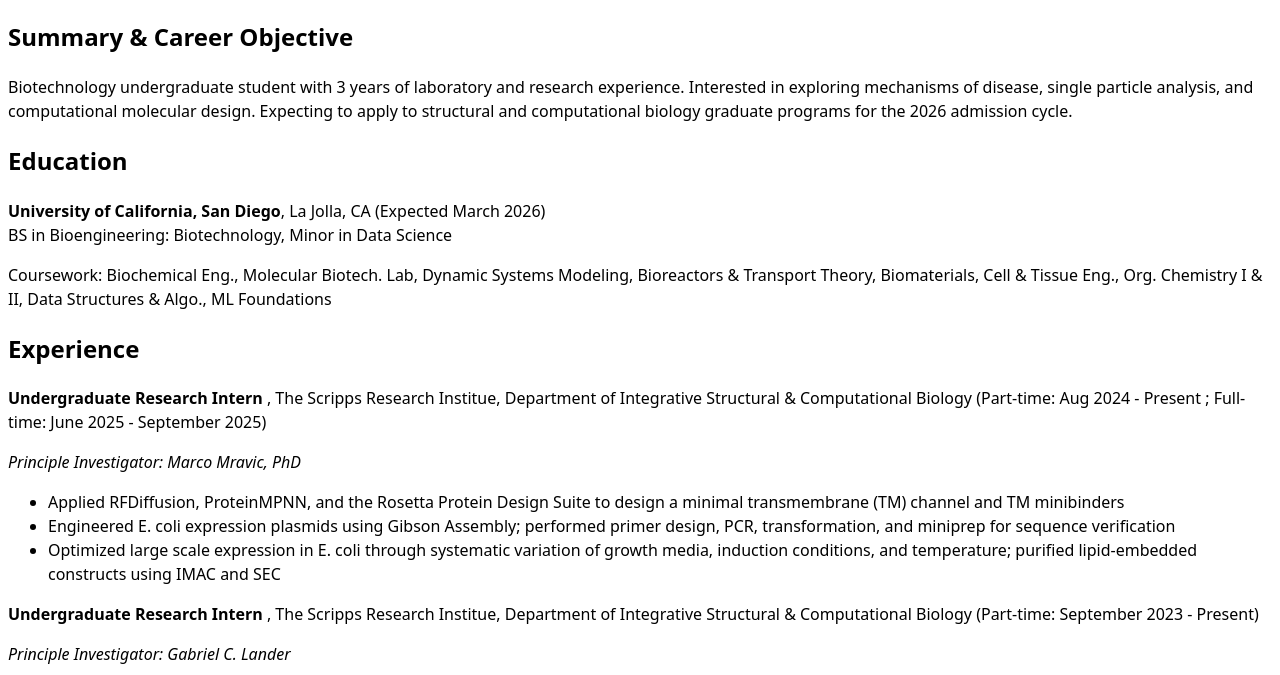
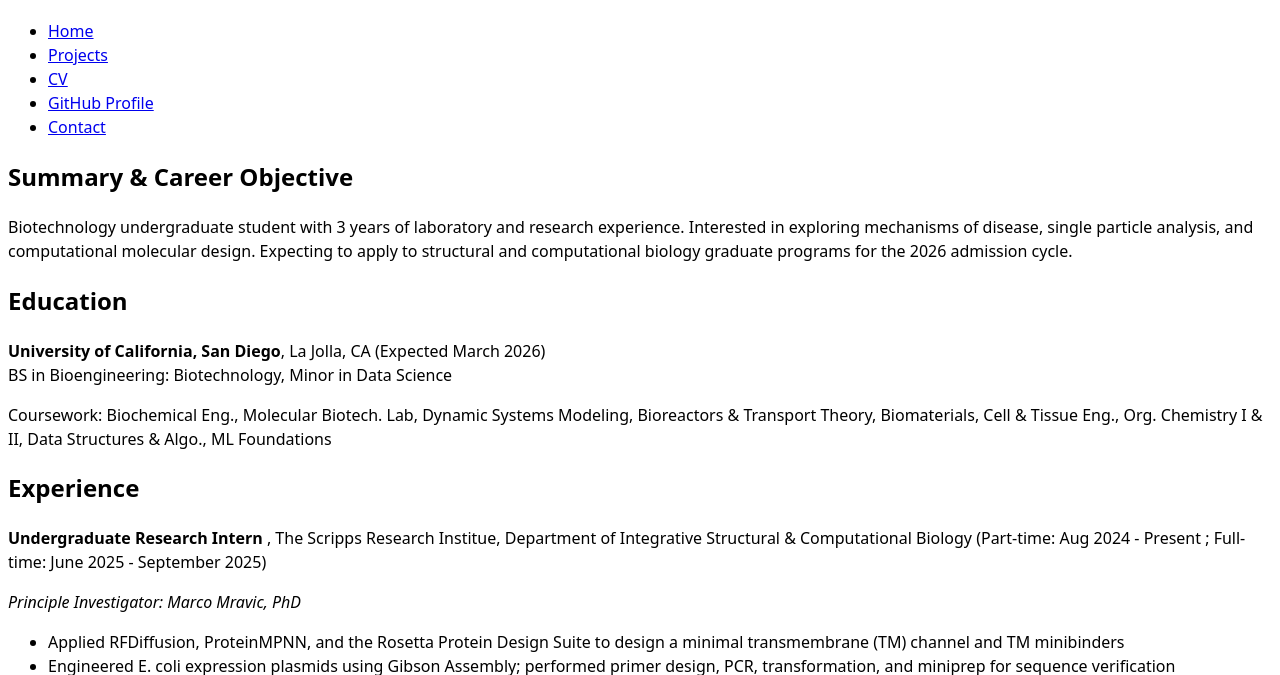
Before and after one commit to cecilia-mariea/portfolio, a plain HTML site: page cv/index.html in a window 1280 px wide. Shown: the part 72-747 px from the top of the page. Drawn offline with Linux system fonts and the light colour scheme.

Commit message:
fixed nav

```diff
--- a/cv/index.html
+++ b/cv/index.html
@@ -10,6 +10,15 @@
     <header>
         <h1>Cecilia Marie Aban</h1>
     </header>
+    <nav>
+        <ul>
+            <li><a href="../index.html">Home</a></li>
+            <li><a href="../projects/index.html">Projects</a></li>
+            <li><a href="index.html">CV</a></li>
+            <li><a href="https://github.com/cecilia-mariea" target="_blank">GitHub Profile</a></li>
+            <li><a href="../contact/index.html">Contact</a></li>
+        </ul>
+    </nav>
 
     <section id="summary">
         <h2> Summary & Career Objective</h2>
```
Also changed, not shown: projects/index.html (+1 -0 lines).
